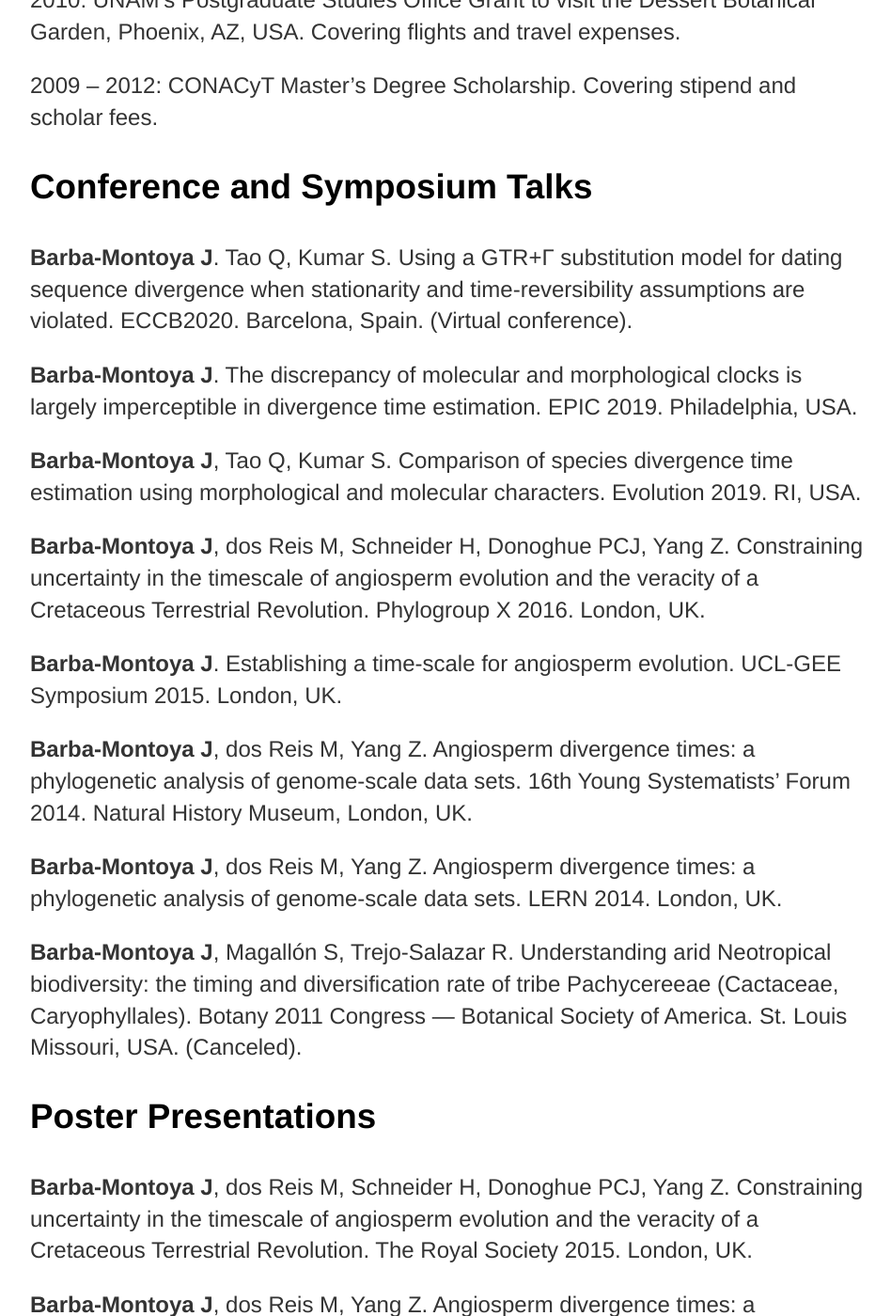
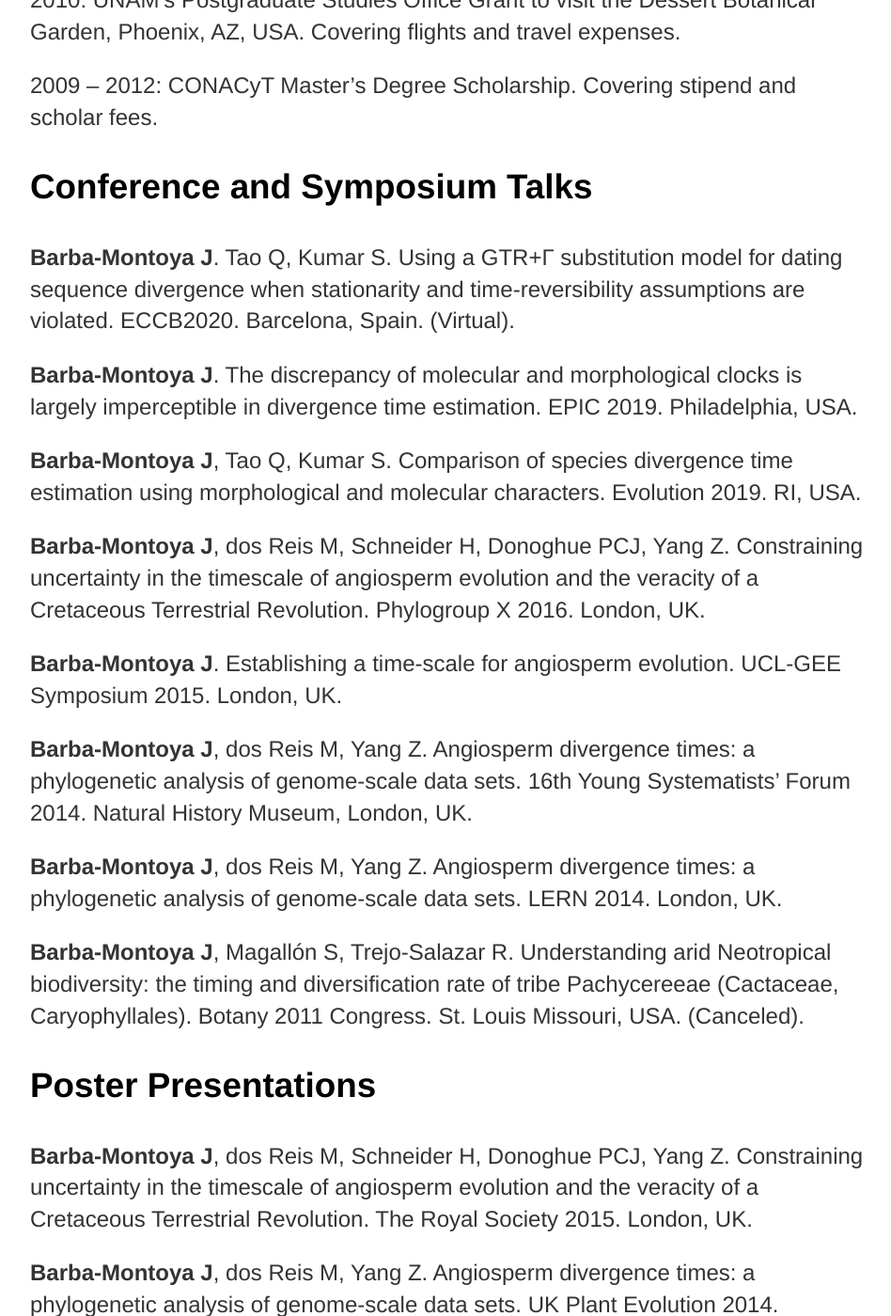
Before and after one commit to josebarbamontoya/josebarbamontoya.github.io, a Jekyll site: the page built from about/index.html, in a window 1280 px wide and 1400 px high, scrolled down 2955 px. Shown: the whole window at 94% size, without its empty margins (160-1108 px from the left). Built offline with Jekyll 4.4.1, drawn with Linux system fonts in a browser that asks for light colours.

Commit message:
Update index.html

```diff
--- a/about/index.html
+++ b/about/index.html
@@ -37,14 +37,14 @@
 			<p>2009 – 2012: CONACyT Master’s Degree Scholarship. Covering stipend and scholar fees.
 
 	<h3>Conference and Symposium Talks</h3>
-		<p><b>Barba-Montoya J</b>. Tao Q, Kumar S. Using a GTR+Γ substitution model for dating sequence divergence when stationarity and time-reversibility assumptions are violated. ECCB2020. Barcelona, Spain. (Virtual conference).
+		<p><b>Barba-Montoya J</b>. Tao Q, Kumar S. Using a GTR+Γ substitution model for dating sequence divergence when stationarity and time-reversibility assumptions are violated. ECCB2020. Barcelona, Spain. (Virtual).
 		<p><b>Barba-Montoya J</b>. The discrepancy of molecular and morphological clocks is largely imperceptible in divergence time estimation. EPIC 2019. Philadelphia, USA.
 		<p><b>Barba-Montoya J</b>, Tao Q, Kumar S. Comparison of species divergence time estimation using morphological and molecular characters. Evolution 2019. RI, USA.
 		<p><b>Barba-Montoya J</b>, dos Reis M, Schneider H, Donoghue PCJ, Yang Z. Constraining uncertainty in the timescale of angiosperm evolution and the veracity of a Cretaceous Terrestrial Revolution. Phylogroup X 2016. London, UK.
 		<p><b>Barba-Montoya J</b>. Establishing a time-scale for angiosperm evolution. UCL-GEE Symposium 2015. London, UK.
 		<p><b>Barba-Montoya J</b>, dos Reis M, Yang Z. Angiosperm divergence times: a phylogenetic analysis of genome-scale data sets. 16th Young Systematists’ Forum 2014. Natural History Museum, London, UK.
 		<p><b>Barba-Montoya J</b>, dos Reis M, Yang Z. Angiosperm divergence times: a phylogenetic analysis of genome-scale data sets. LERN 2014. London, UK.
-		<p><b>Barba-Montoya J</b>, Magallón S, Trejo-Salazar R. Understanding arid Neotropical biodiversity: the timing and diversification rate of tribe Pachycereeae (Cactaceae, Caryophyllales). Botany 2011 Congress — Botanical Society of America. St. Louis Missouri, USA. (Canceled).
+		<p><b>Barba-Montoya J</b>, Magallón S, Trejo-Salazar R. Understanding arid Neotropical biodiversity: the timing and diversification rate of tribe Pachycereeae (Cactaceae, Caryophyllales). Botany 2011 Congress. St. Louis Missouri, USA. (Canceled).
 
 	<h3>Poster Presentations</h3>
 		<p><b>Barba-Montoya J</b>, dos Reis M, Schneider H, Donoghue PCJ, Yang Z. Constraining uncertainty in the timescale of angiosperm evolution and the veracity of a Cretaceous Terrestrial Revolution. The Royal Society 2015. London, UK.
```
